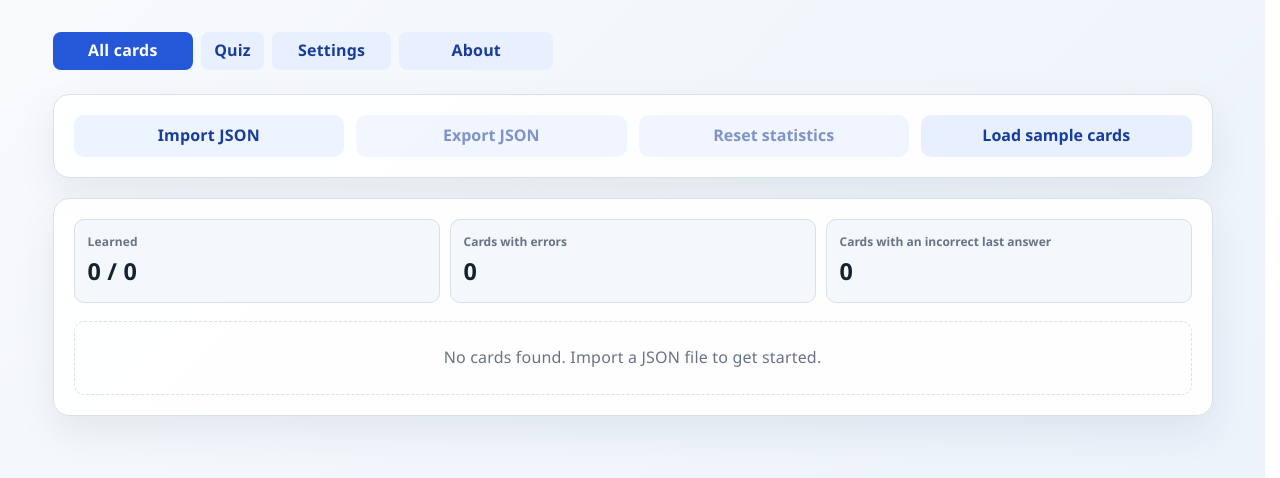
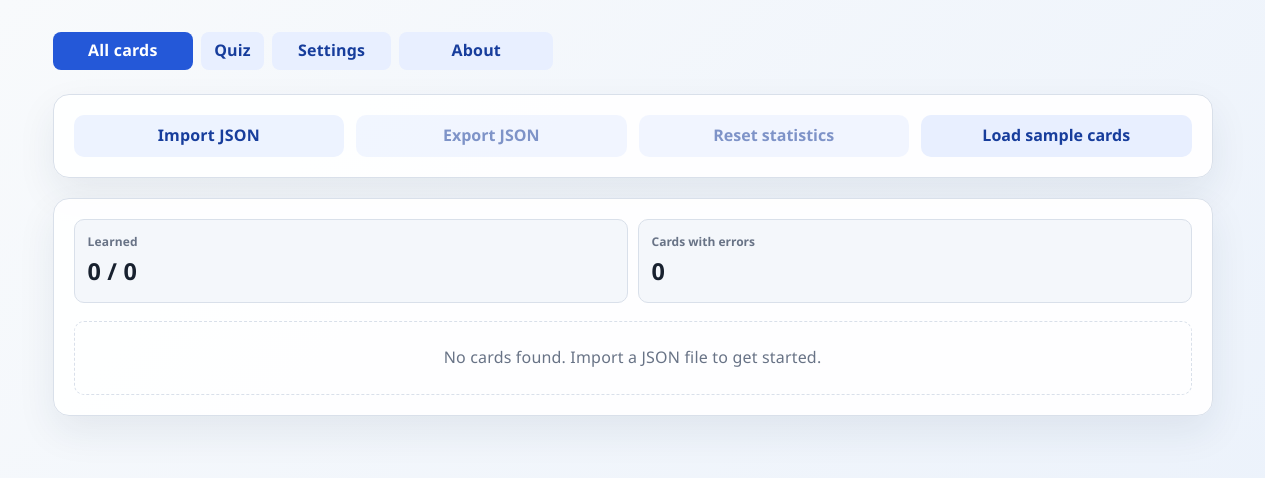
Before and after one commit to SVDotsenko/weak-cards-quiz-react, a React (Vite) app: page /cards in a window 1280 px wide. Shown: the top 478 px of the page. Built offline with nearby package versions, Linux system fonts and the light colour scheme.

Commit message:
feat: simplify statistics display by removing last incorrect count and related translations

```diff
--- a/src/cards.js
+++ b/src/cards.js
@@ -102,7 +102,6 @@ export function calculateOverallStats(cards, correctAnswersToLearn = DEFAULT_COR
         studiedCount,
         studiedPercent: totalCount ? Math.round((studiedCount / totalCount) * 100) : 0,
         cardsWithErrorsCount: statuses.filter((status) => status === 'problem' || status === 'learning').length,
-        lastIncorrectCount: statuses.filter((status) => status === 'problem').length,
         isInitialPhase: statuses.includes('new'),
     }
 }
@@ -114,7 +113,6 @@ export function filterCards(cards, filter, correctAnswersToLearn = DEFAULT_CORRE
             return status === 'problem' || status === 'learning'
         })
     }
-    if (filter === 'problem') return cards.filter((card) => getCardStatus(card, correctAnswersToLearn) === 'problem')
     return cards
 }
 
--- a/src/components/cards/Stats.jsx
+++ b/src/components/cards/Stats.jsx
@@ -27,11 +27,6 @@ function Stats({ cards, correctAnswersToLearn, filter, onFilterChange }) {
           label: t("stats.cardsWithErrors"),
           value: stats.cardsWithErrorsCount,
           mode: "errors",
-        },
-        {
-          label: t("stats.incorrectLastAnswer"),
-          value: stats.lastIncorrectCount,
-          mode: "problem",
         },
       ];
 
--- a/src/i18n/index.js
+++ b/src/i18n/index.js
@@ -7,7 +7,7 @@ const translations = {
         navigation: { cards: "All cards", quiz: "Quiz", settings: "Settings", about: "About", menu: "Main menu", openMenu: "Open menu", closeMenu: "Close menu" },
         settings: { title: "Settings", startPage: "Page to open on launch", interfaceLanguage: "Interface language", correctAnswersToLearn: "Correct answers required to learn a card", english: "English", russian: "Russian", routeCards: "All cards", routeQuiz: "Quiz", routeAbout: "About" },
         cards: { import: "Import JSON", export: "Export JSON", resetStats: "Reset statistics", deleteAll: "Delete all cards", loadSample: "Load sample cards", empty: "No cards found. Import a JSON file to get started.", confirmDelete: "Delete all cards permanently?", cardLanguage: "Russian", cardLanguageEnglish: "English", correctInRow: "Correct in a row: {count} / {threshold}", learned: "Learned", shown: "Times shown: {count}" },
-        stats: { shown: "Shown", studied: "Learned", cardsWithErrors: "Cards with errors", incorrectLastAnswer: "Cards with an incorrect last answer" },
+        stats: { shown: "Shown", studied: "Learned", cardsWithErrors: "Cards with errors" },
         quiz: { cardCount: "Number of cards", cardCountTooltip: "Number of cards to include in the quiz.", start: "Start quiz", startTooltipUnseen: "Starts with unseen cards.", startTooltipReview: "Repeats missed cards until {count} correct in a row.", card: "Card {current} of {total}", answer: "Answer", next: "Next card" },
         about: {
             purposeTitle: "Why was this app created?",
@@ -27,7 +27,7 @@ const translations = {
         navigation: { cards: "Все карточки", quiz: "Тест", settings: "Настройки", about: "О приложении", menu: "Основное меню", openMenu: "Открыть меню", closeMenu: "Закрыть меню" },
         settings: { title: "Настройки", startPage: "Страница при входе в приложение", interfaceLanguage: "Язык интерфейса", correctAnswersToLearn: "Верных ответов для запоминания карточки", english: "English", russian: "Русский", routeCards: "Все карточки", routeQuiz: "Тест", routeAbout: "О приложении" },
         cards: { import: "Загрузить JSON-файл", export: "Экспортировать JSON", resetStats: "Обнулить статистику", deleteAll: "Удалить все карточки", loadSample: "Загрузить тестовые карточки", empty: "Карточки не найдены. Загрузите JSON-файл, чтобы начать.", confirmDelete: "Удалить все карточки безвозвратно?", cardLanguage: "Русский", cardLanguageEnglish: "English", correctInRow: "Верно подряд: {count} / {threshold}", learned: "Выучено", shown: "Показов: {count}" },
-        stats: { shown: "Показано", studied: "Изучено", cardsWithErrors: "Карточек с ошибками", incorrectLastAnswer: "Карточек с неверным последним ответом" },
+        stats: { shown: "Показано", studied: "Изучено", cardsWithErrors: "Карточек с ошибками" },
         quiz: { cardCount: "Количество карточек", cardCountTooltip: "Количество карточек, которое будет в тесте.", start: "Начать тест", startTooltipUnseen: "Начнётся с ещё не показанных карточек.", startTooltipReview: "Повтор ошибок до {count} верных ответов подряд.", card: "Карточка {current} из {total}", answer: "Ответить", next: "Следующая карточка" },
         about: {
             purposeTitle: "Зачем создано это приложение?",
```
Also changed, not shown: 1 other file (tests, documents, lock files or other folders).
